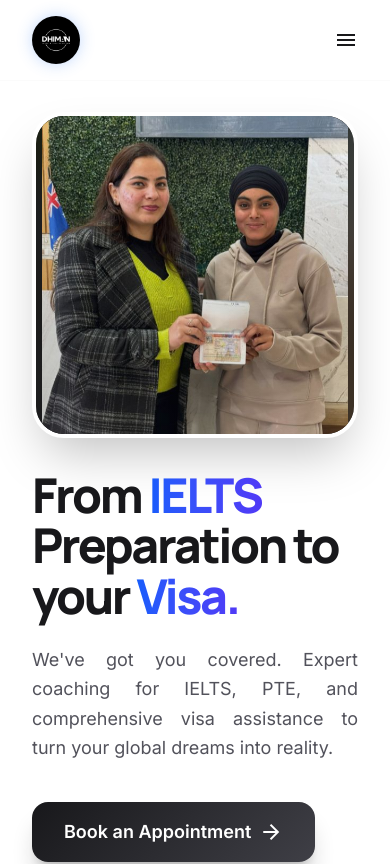
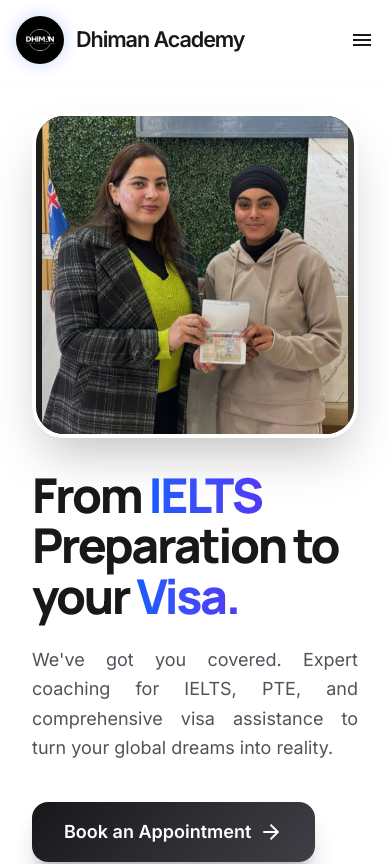
Before and after one commit to gagnkainth/dhimanacademy, a React (Vite) app: page / in a window 390 px wide. Shown: the top 864 px of the page. Built offline with nearby package versions, Linux system fonts and the light colour scheme.

Commit message:
Show text on mobile navbar and fix responsive sizing

```diff
--- a/src/App.tsx
+++ b/src/App.tsx
@@ -72,12 +72,12 @@
     <div className="min-h-screen bg-surface text-on-surface selection:bg-secondary-container selection:text-on-secondary-container">
       {/* Top Navigation Bar */}
       <nav className="fixed top-0 w-full z-50 bg-surface/80 backdrop-blur-xl border-b border-outline-variant/10">
-        <div className="flex justify-between items-center px-8 py-4 max-w-7xl mx-auto w-full relative z-50">
-          <div className="flex items-center gap-4">
+        <div className="flex justify-between items-center px-4 sm:px-8 py-4 max-w-7xl mx-auto w-full relative z-50">
+          <div className="flex items-center gap-3 sm:gap-4">
             <div className="flex items-center justify-center w-12 h-12 sm:w-16 sm:h-16 bg-black rounded-full overflow-hidden shadow-[0_0_15px_rgba(59,130,246,0.3)] shrink-0 transition-shadow hover:shadow-[0_0_25px_rgba(59,130,246,0.5)] border border-black/10">
               <img src="/logo-white.jpg" alt="Dhiman Academy Logo" className="w-[90%] sm:w-[95%] max-w-none h-auto object-contain mix-blend-screen" />
             </div>
-            <div className="text-2xl font-black text-primary tracking-tighter hidden sm:block">Dhiman Academy</div>
+            <div className="text-[1.35rem] sm:text-2xl font-black text-primary tracking-tighter leading-none">Dhiman Academy</div>
           </div>
           <div className="hidden md:flex gap-8 lg:gap-10 items-center">
             <a className="text-primary hover:text-secondary transition-colors font-bold" href="#home">Home</a>
```
